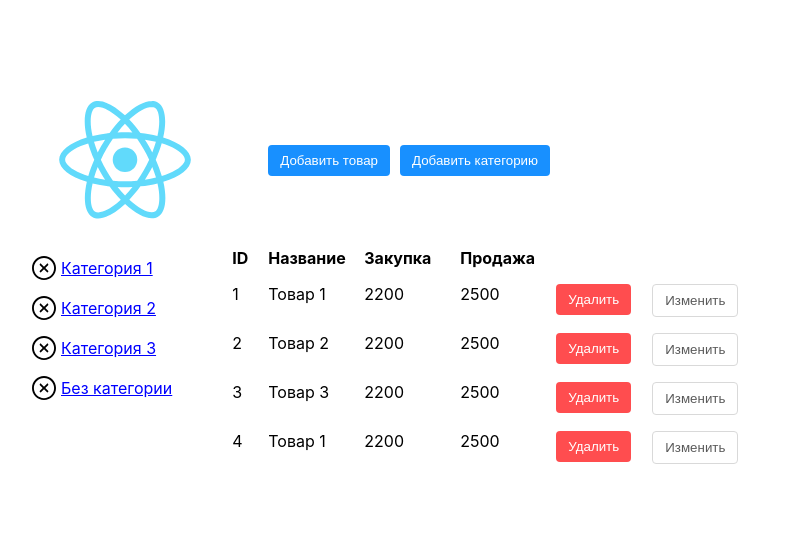
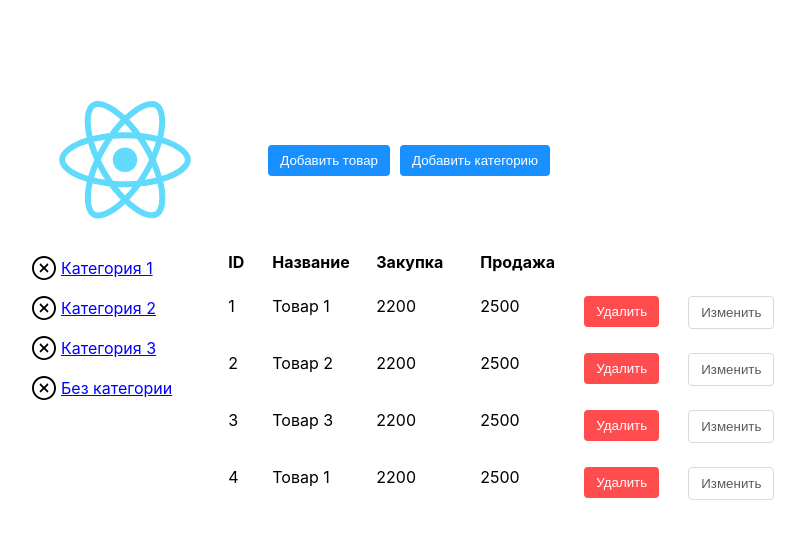
Before and after one commit to Ildarik/react-dashboard, a React (Create React App) app: page / in a window 1280 px wide. Shown: the top 538 px of the page, without its empty margins (148-953 px from the left). Built offline with nearby package versions, Linux system fonts and the light colour scheme.

Commit message:
Avoid relative units

```diff
--- a/src/components/DataGrid/index.js
+++ b/src/components/DataGrid/index.js
@@ -11,11 +11,11 @@ const DataGrid = styled.div`
 const Table = styled.div`
   display: flex;
   flex-direction: column;
-  margin-left: 2em;
+  margin-left: 24px;
 `;
 
 const Cell = styled.div`
-  padding: 0.5em;
+  padding: 12px;
   width: ${props => (props.small ? "20px" : "80px")};
 `;
 
```
